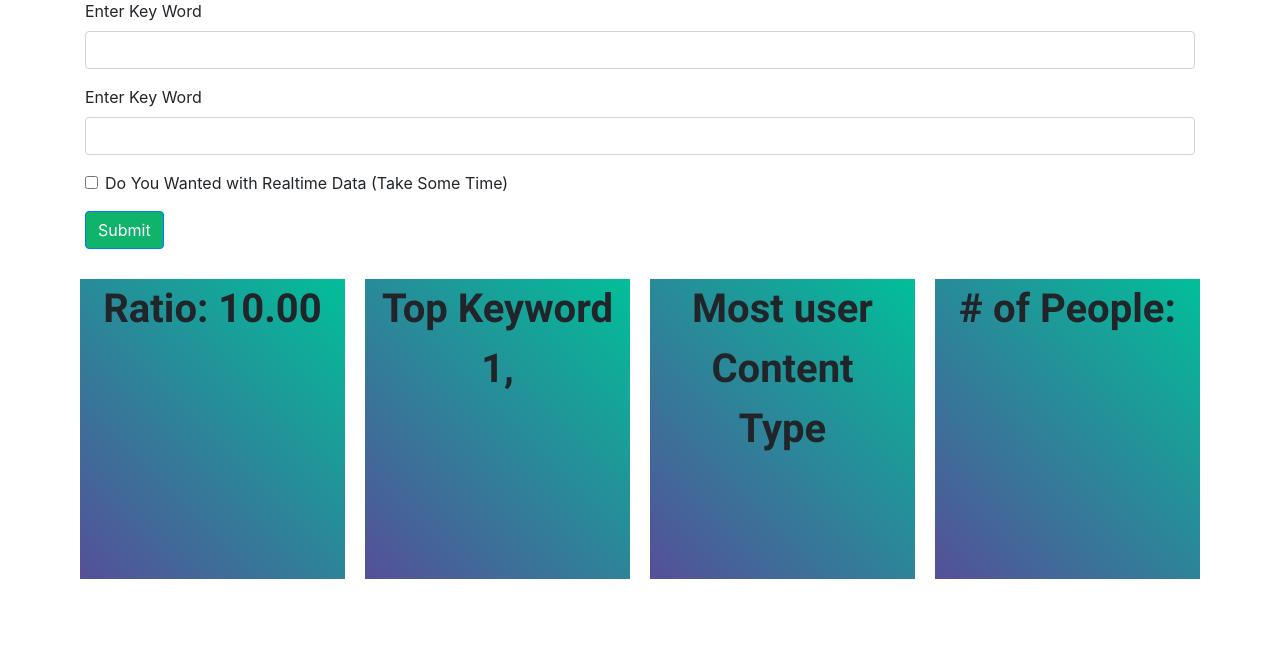
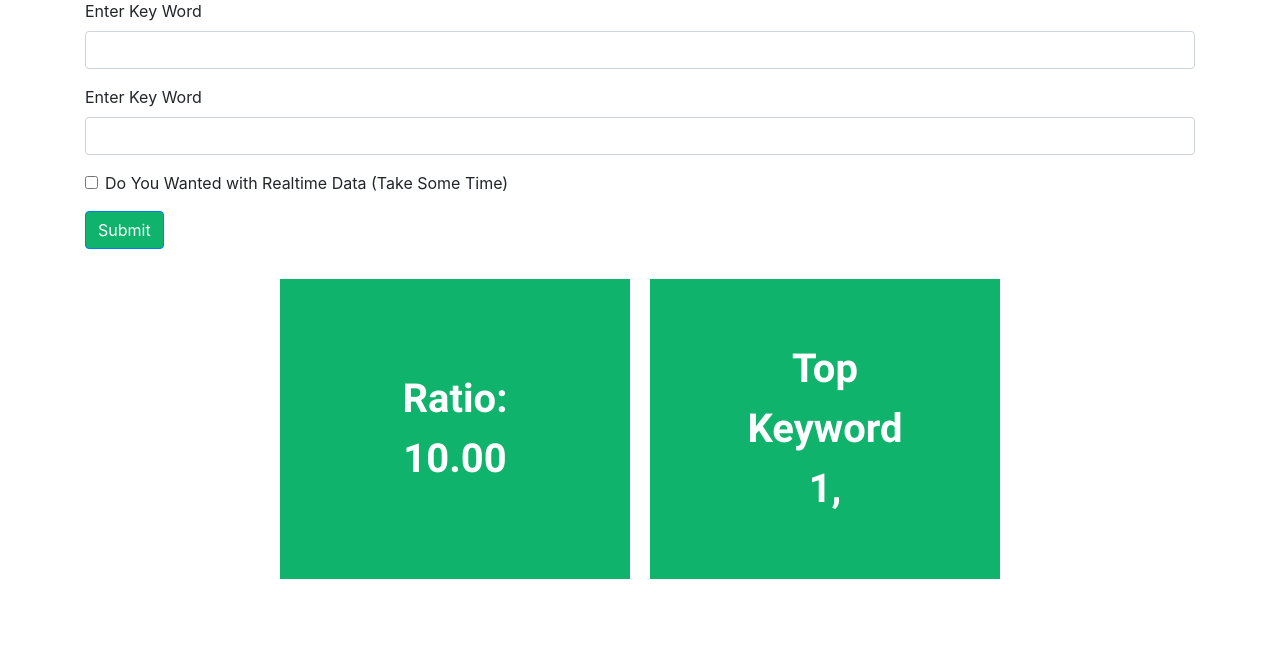
Before and after one commit to alhassanaraouf/IO-Analytix, a Flask app: template templates/compare.html in a window 1280 px wide; the page is wider, and only the part inside the window is pictured. Shown: the part 201-850 px from the top of that part. Run offline with Flask 2, Linux system fonts and the light colour scheme; the visitor is signed in with stand-in values (Sample User, id 1); the template is opened without the code that fills it: values that come from a table or form of the project are taken from there, most other values are stand-ins (such as "Sample title", 1, 10 or a date in 2020); parts of the project's set-up code (start-up, migrations or seed data) failed here and were passed over; some libraries are stand-ins or nearby versions.

Commit message:
design changes

```diff
--- a/hello.py
+++ b/hello.py
@@ -131,7 +131,8 @@ def makedatalist(key, realtime=True):
         updateData(key)
         cleanData(key)
     temp = db.getData("cleantwitter", key)
-    if len(temp) < 120:
+    print(len(temp))
+    if len(temp) < 80:
         updateData(key)
         cleanData(key)
     temp = db.getData("cleantwitter", key)
--- a/static/main.css
+++ b/static/main.css
@@ -78,13 +78,22 @@ margin-right: 40px;
 }
 
 #feature > div > div {
-    width: 20px;
+    /* width: 20px; */
     height: 300px;
-    background: linear-gradient(45deg, #554F99, #01BF99);
+    color: white;
+    background: #0FB36C;
     margin: 10px;
     font-family: Roboto-Bold;
     font-size: 40px;
 }
+
+
+.analysis > div {
+
+    padding: 0 200px 0 200px;
+
+}
+
 
 #trackpara {
     font-family: Roboto-Bold;
@@ -305,6 +314,15 @@ ul.social-footer2 li a {
   margin: auto;
 }
 
+#feature > div > div > p{
+  margin: 0;
+  position: absolute;
+  top: 50%;
+  left: 50%;
+  -ms-transform: translate(-50%, -50%);
+  transform: translate(-50%, -50%);
+}
+
 
 
 .btn {
--- a/templates/analysis.html
+++ b/templates/analysis.html
@@ -78,7 +78,7 @@
 -->
 
 {% if data  %}
-<div id="feature" class="container">
+<div id="feature" class="container analysis">
   <div class="row">
     <div class="col align-self-center">
       <p class="text-center">
--- a/templates/compare.html
+++ b/templates/compare.html
@@ -129,7 +129,7 @@
 -->
 
 {% if data  %}
-<div id="feature" class="container">
+<div id="feature" class="container analysis">
   <div class="row">
     <div class="col align-self-center">
       <p class="text-center">
@@ -143,16 +143,6 @@
 {% for item in data[7][0:3] %}
        {{ item[0] }},
 {% endfor %}
-      </p>
-    </div>
-    <div class="col">
-      <p class="text-center">
-	Most user Content Type
-      </p>
-    </div>
-    <div class="col">
-      <p class="text-center">
-	# of People:
       </p>
     </div>
   </div>
@@ -178,7 +168,7 @@
 
 
 {% if data2  %}
-<div id="feature" class="container">
+<div id="feature" class="container analysis">
   <div class="row">
     <div class="col align-self-center">
       <p class="text-center">
@@ -192,16 +182,6 @@
 {% for item in data2[7][0:3] %}
        {{ item[0] }},
 {% endfor %}
-      </p>
-    </div>
-    <div class="col">
-      <p class="text-center">
-	Most user Content Type
-      </p>
-    </div>
-    <div class="col">
-      <p class="text-center">
-	# of People:
       </p>
     </div>
   </div>
--- a/templates/index.html
+++ b/templates/index.html
@@ -47,7 +47,7 @@
     </div>
     <div class="col">
       <p class="text-center">
-	4. Report On Time, Every Time
+	4. Report On Time, EveryTime
       </p>
     </div>
   </div>
```
